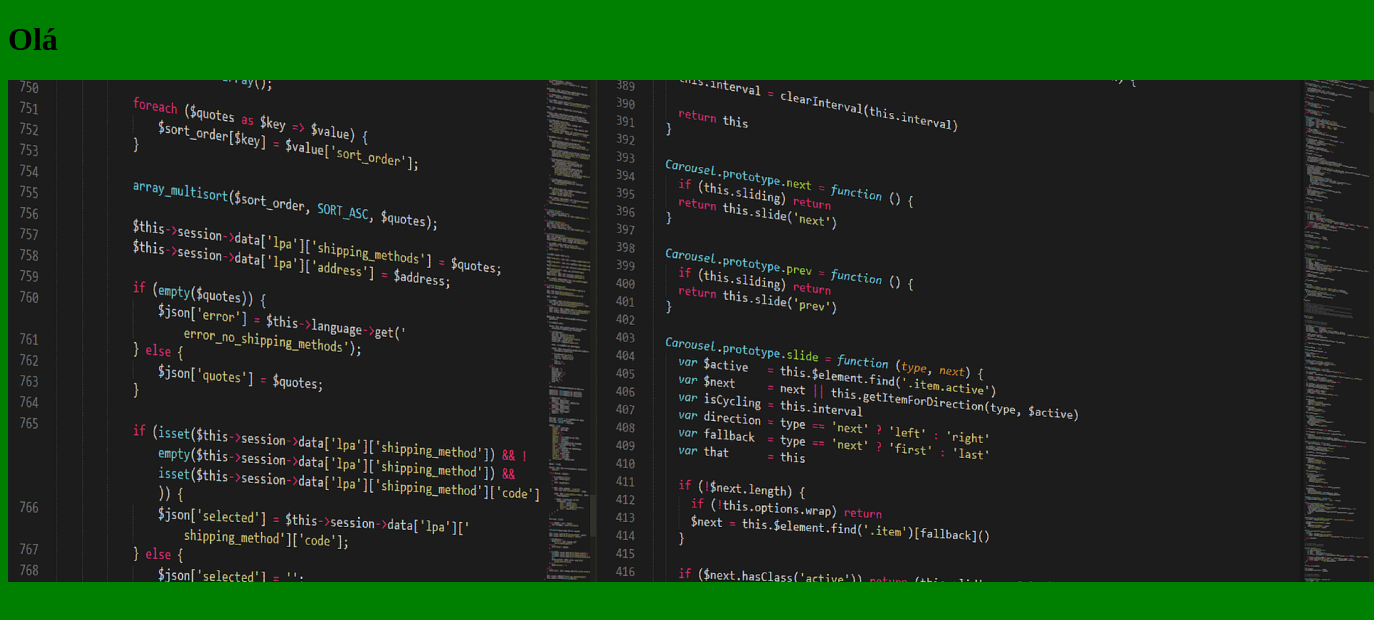
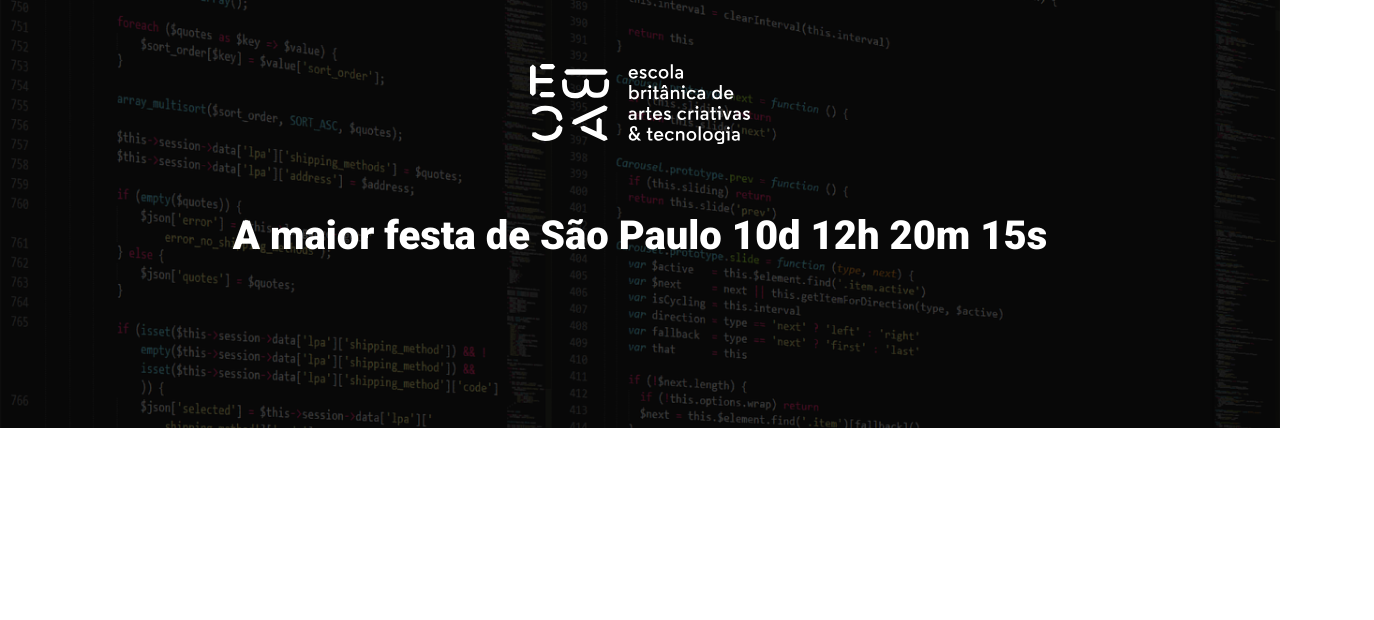
Before and after one commit to Cadu79/aniversario, a website built with Parcel: page src/index.html in a window 1280 px wide. Shown: the whole page, 1374 px wide, since content can reach past the window. Built offline with nearby package versions, Linux system fonts and the light colour scheme.

Commit message:
criando o hero

```diff
--- a/src/index.html
+++ b/src/index.html
@@ -1,14 +1,24 @@
 <!DOCTYPE html>
-<html lang="en">
+<html lang="pt-BR">
 <head>
     <meta charset="UTF-8">
     <meta name="viewport" content="width=device-width, initial-scale=1.0">
-    <title>Document</title>
+    <title>Aniversário</title>
+    <link rel="preconnect" href="https://fonts.googleapis.com">
+    <link rel="preconnect" href="https://fonts.gstatic.com" crossorigin>
+    <link href="https://fonts.googleapis.com/css2?family=Lobster&family=Roboto:ital,wght@0,100;0,300;0,400;0,500;0,700;0,900;1,100;1,300;1,400;1,500;1,700;1,900&display=swap" rel="stylesheet">
     <link rel="stylesheet" href="styles/main.scss">
 </head>
 <body>
-    <h1>Olá</h1>
-    <img src="./images/fundo.png" alt="">
+    <header class="hero">
+        <div class="container">
+            <img class="hero__logo" src="./images/ebac_logo.svg" alt="Logo">
+            <p class="hero__text">
+                A maior festa de São Paulo 10d 12h 20m 15s
+            </p>
+        </div>
+
+    </header>
 
     <script src="scripts/main.js"></script>
 </body>
--- /dev/null
+++ b/src/styles/_hero.scss
@@ -0,0 +1,51 @@
+.hero {
+    padding-top: 64px;
+    padding-bottom: 100px;
+    background-image: url(../images/fundo.png);
+    background-repeat: no-repeat;
+    background-size: cover;
+    position: relative;
+
+    .container {
+        position: relative;
+    }
+
+    &::before {
+        position: absolute;
+        top: 0;
+        left: 0;
+        width: 100%;
+        height: 100%;
+        background-color: #000;
+        content: '';
+        opacity: .7;
+    }
+
+    &__text {
+        margin-top: 64px;
+        margin-bottom: 64px;
+        font-size: 40px;
+        line-height: 56px;
+        font-weight: 800;
+        text-align: center;
+    }
+
+    &__logo {
+        margin: 0 auto;
+        height: 80px;
+        display: block;
+    }
+
+    @media (max-width: 640px) {
+        padding: 40px 0;
+        &__logo {
+            height: 40px;
+        }
+
+        &__text {
+            font-size: 22px;
+            line-height: 24px;
+            margin: 24px 0;
+        }
+    }
+}
--- a/src/styles/main.scss
+++ b/src/styles/main.scss
@@ -1,3 +1,23 @@
-body {
-    background-color: green;
+@use 'hero';
+
+* {
+    margin: 0;
+    padding: 0;
+    box-sizing: border-box;
+    font-family: Roboto, sans-serif;
+    color: #fff;
 }
+
+.container {
+    max-width: 960px;
+    width: 100%;
+    margin: 0 auto;
+
+    @media (max-width: 640px) {
+        max-width: 80%;
+    }
+
+    @media (max-width: 1024px) {
+        max-width: 90%;
+    }
+}
```
